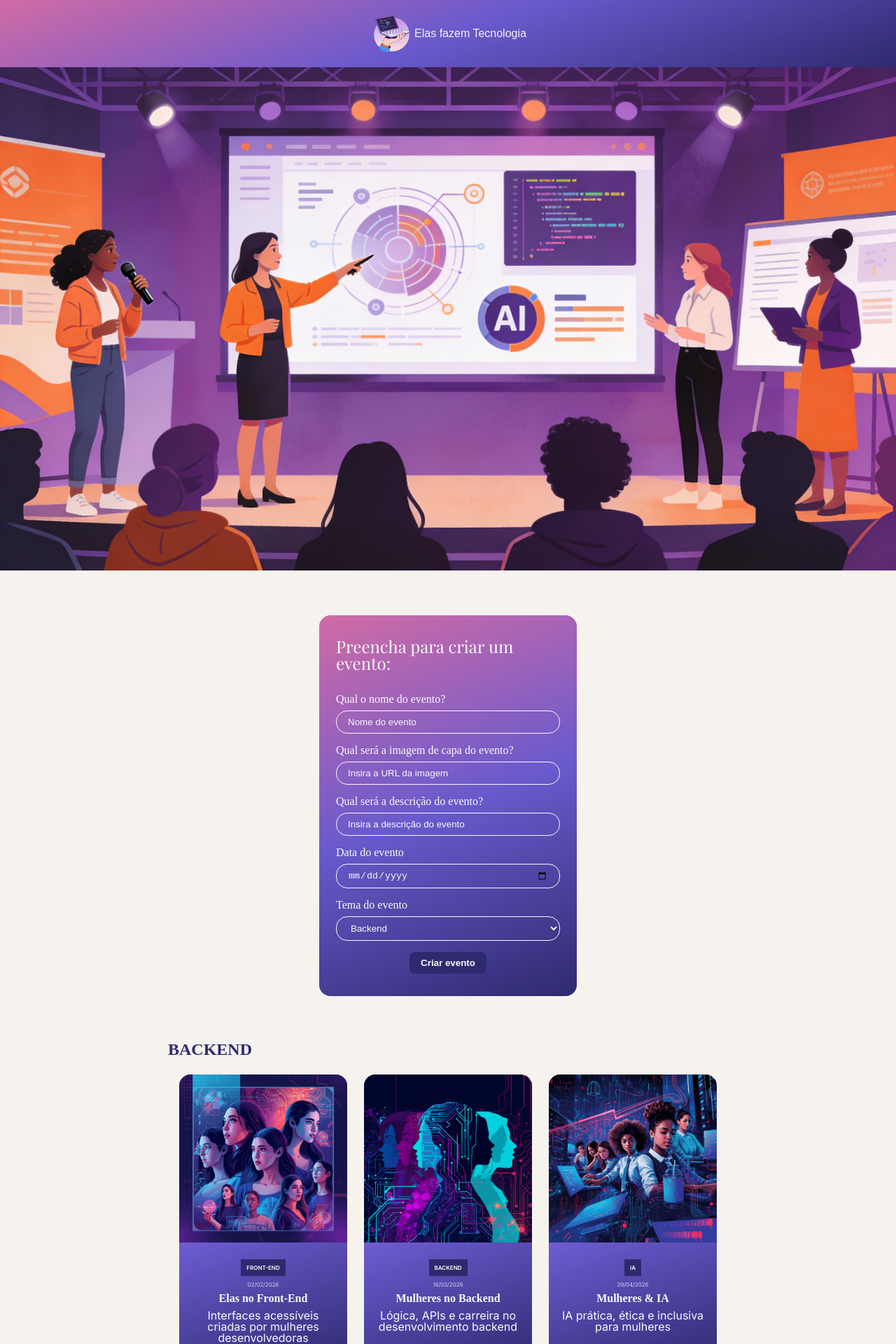
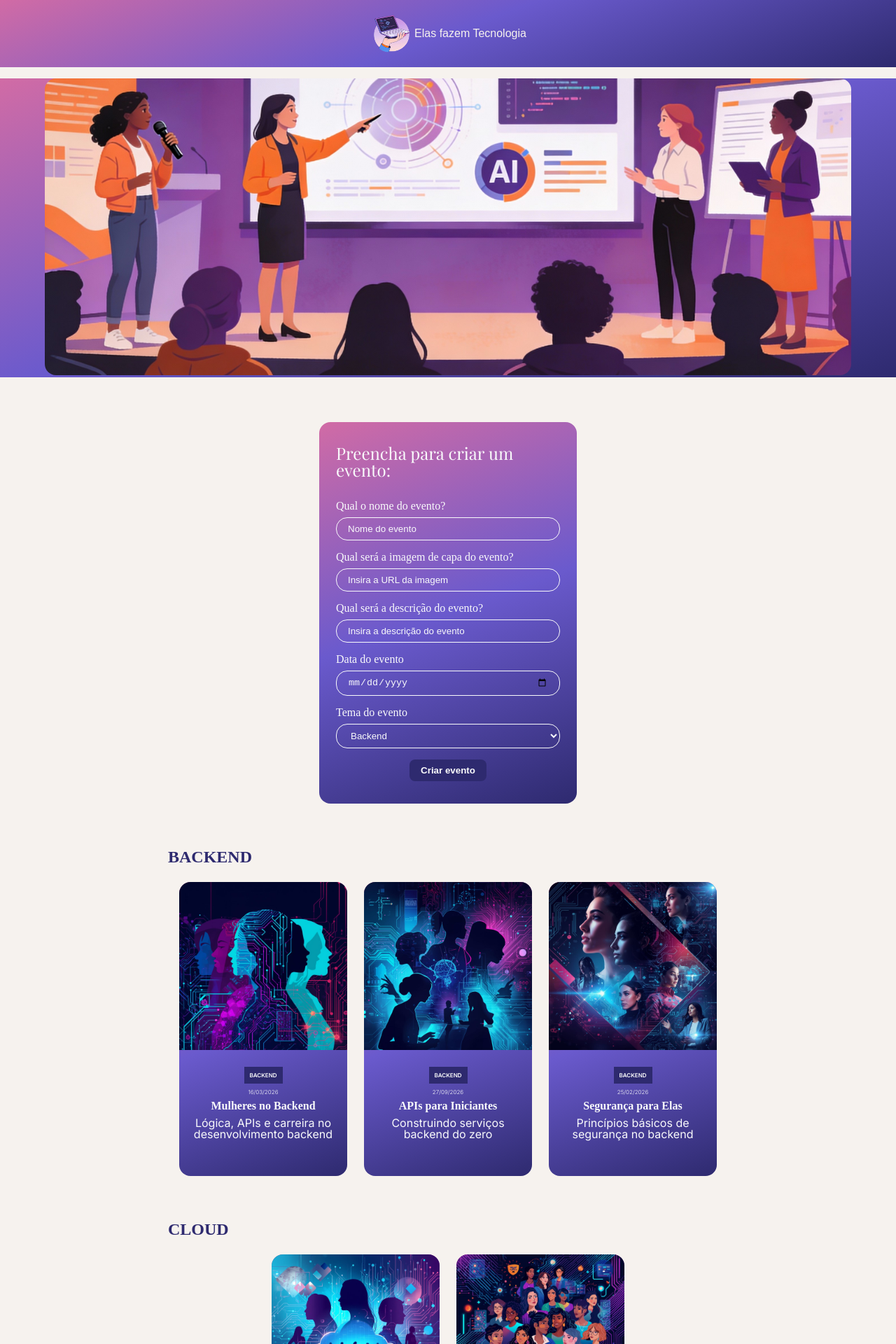
Before and after one commit to Natalia-Timote/elas-fazem-tecnologia, a React (Vite) app: page / in a window 1280 px wide. Shown: the top 1920 px of the page at 70% size. Built offline with nearby package versions, Linux system fonts and the light colour scheme; a web font is replaced by a local one.

Commit message:
Atualizando banner e finalizando projeto

```diff
--- a/src/App.css
+++ b/src/App.css
@@ -22,10 +22,6 @@ main {
   background-color: #F6F2EE;
 }
 
-main img {
-  width: 100%;
-}
-
 .main-first {
   display: flex;
   flex-direction: column;
@@ -35,7 +31,7 @@ main img {
 }
 
 .themes {
-  margin: 64px 240px;
+  padding: 64px 240px;
   display: flex;
   flex-direction: column;
   gap: 64px;
@@ -51,3 +47,14 @@ main img {
   margin-top: 24px;
   gap: 24px;
 }
+
+footer {
+  display: flex;
+  gap: 8px;
+  flex-direction: column;
+  align-items: center;
+  justify-content: center;
+  background-color: #F6F2EE;
+  padding: 40px 0;
+  color: #2E2A6F;
+}
--- a/src/App.tsx
+++ b/src/App.tsx
@@ -1,3 +1,4 @@
+import { useState } from 'react'
 import './App.css'
 import Logo from './assets/Logo'
 import Banner from './components/Banner'
@@ -33,7 +34,7 @@ function App() {
     }
   ]
 
-  const events = [
+  const [events, setEvents] = useState([
     {
       image: "./events/event-1.jpg",
       title: "Elas no Front-End",
@@ -139,11 +140,10 @@ function App() {
       date: new Date("2026/06/14"),
       description: "Inteligência artificial aplicada à educação"
     },
-  ]
+  ])
 
   function addEvent(event: Event) {
-    events.push(event);
-    console.log(events)
+    setEvents([...events, event])
   }
 
   return (
@@ -158,21 +158,31 @@ function App() {
         </div>
         <section className='themes'>
           {themes.map((theme) => {
+            if (!events.some(function(event) {
+              return event.theme == theme.title
+            })) {
+              return null
+            }
             return (
               <section key={theme.id}>
                 <Theme theme={theme} />
                 <div className='event-list'>
-                  {events.map((theme, index) => {
-                    return (
-                      <EventCard event={theme} key={index}></EventCard>
+                  {events
+                    .filter(event => event.theme === theme.title)
+                    .map(event => (
+                      <EventCard event={event} key={event.title}></EventCard>
                     )
-                  })}
+                    )}
                 </div>
               </section>
             )
           })}
         </section>
       </main>
+      <footer>
+        <p>Projeto desenvolvido por Natalia M. Timote, com conhecimentos de curso da Alura.</p>
+        <p>Imagens geradas pelo Canva IA.</p>
+      </footer>
     </>
   )
 }
--- a/src/components/Banner/Banner.css
+++ b/src/components/Banner/Banner.css
@@ -0,0 +1,11 @@
+.banner {
+    margin-top: 16px;
+    text-align: center;
+    width: 100%;
+    background: linear-gradient(160deg, #D16BA5, #6A5ACD, #2E2A6F);
+}
+
+.banner-image {
+    width: 90%;
+    border-radius: 16px;
+}
--- a/src/components/Banner/index.tsx
+++ b/src/components/Banner/index.tsx
@@ -7,6 +7,8 @@ interface BannerProps {
 
 export default function Banner({ image, title }: BannerProps) {
     return (
-        <img src={image} alt={title} />
+        <div className='banner'>
+            <img src={image} alt={title} className='banner-image' />
+        </div>
     )
 }
--- a/src/components/DropdownList/DropdownList.css
+++ b/src/components/DropdownList/DropdownList.css
@@ -11,6 +11,7 @@ select::placeholder {
 }
 
 option {
+    color: #2E2A6F;
     height: fit-content;
     font-weight: 400;
 }
```
Also changed, not shown: public/banner-home.jpg.
